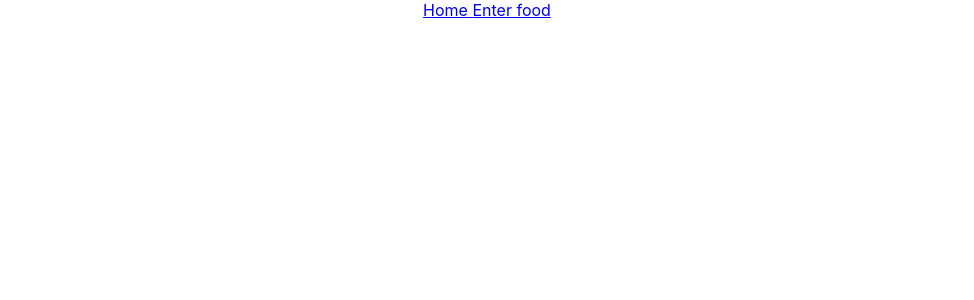
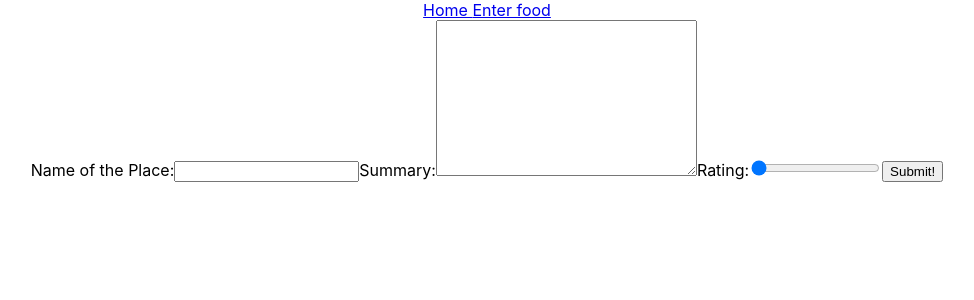
Before and after one commit to johntran1203/future, a React (Create React App) app in the folder client/: page /newFood in a window 1280 px wide. Before the commit this address had no page. Shown: the top 300 px of the page, without its empty margins (153-1127 px from the left). Built offline with nearby package versions, Linux system fonts and the light colour scheme.

Commit message:
add a create new place feature

```diff
--- a/client/src/App.js
+++ b/client/src/App.js
@@ -4,6 +4,7 @@ import { Routes, Route } from "react-router-dom";
 import { Nav } from './components/Nav';
 import { Home} from './screens/Home';
 import { FoodDetail} from './screens/FoodDetail';
+import { NewLocation } from './screens/NewLocation';
 
 
 function App() {
@@ -13,7 +14,7 @@ function App() {
       <Routes>
       <Route path="/" element={<Home />} />
       <Route path="/foods/:id"  element={<FoodDetail/> }/>
-      <Route path="/new-food" element={<Home />} />
+      <Route path="/newFood" element={<NewLocation />} />
       </Routes>
 
     </div>
--- /dev/null
+++ b/client/src/screens/NewLocation.jsx
@@ -0,0 +1,44 @@
+import { useState } from "react";
+import { useNavigate } from "react-router-dom";
+import { createFood } from "../services";
+
+
+export const NewLocation = () => {
+    const [location, setLocation] = useState("");
+    const [food, setFood] = useState("");
+    const [rating, setRating] = useState(0);
+    const navigate = useNavigate();
+
+
+const handleSubmit = async (e) =>{
+    // prevent default
+    e.preventDefault();
+    // create object for place
+    const place = {
+        location,
+        food: food.split("\n"),
+        rating,
+    }
+    // pass the place object to createFood dunction from service
+    await createFood(place);
+    // push users to home route
+    navigate("/");
+    // view for people pleasure
+}
+
+  return (
+    <form onSubmit={handleSubmit}>
+      <label htmlFor="location">Name of the Place:</label>
+      <input type="text" id='location' value={location} onChange={(e)=>setLocation(e.target.value)}/>
+      <label htmlFor="food">Summary:</label>
+      <textarea name="" id="food" cols="30" rows="10" value={food} onChange={(e)=>setFood(e.target.value)}></textarea>
+      <label htmlFor="rating">Rating:</label>
+      <input type="range" id="rating" min={0} max={10} step={1}  value={rating} onChange={(e)=>setRating(e.target.valueAsNumber)}/>
+      <button type="submit">Submit!</button>
+    </form>
+  );
+};
+
+
+
+// navigate('/login')
```
